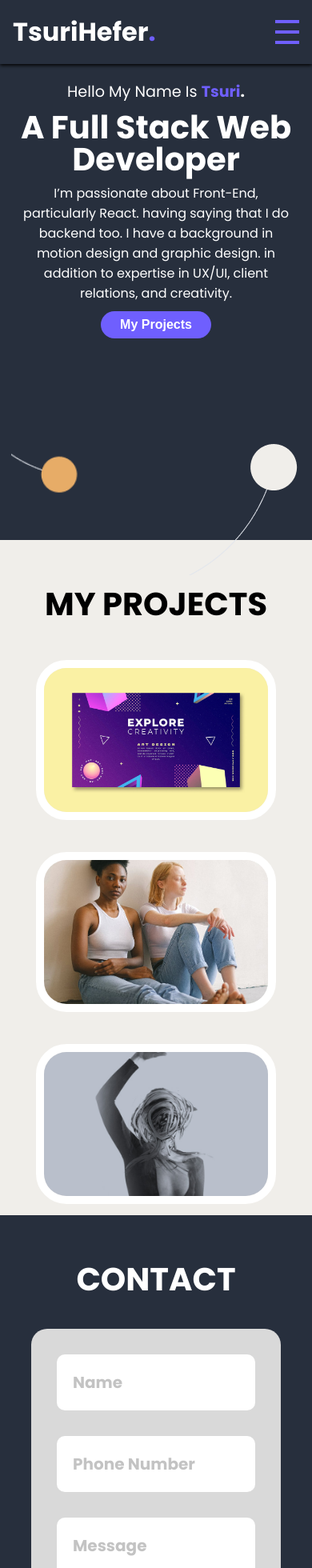
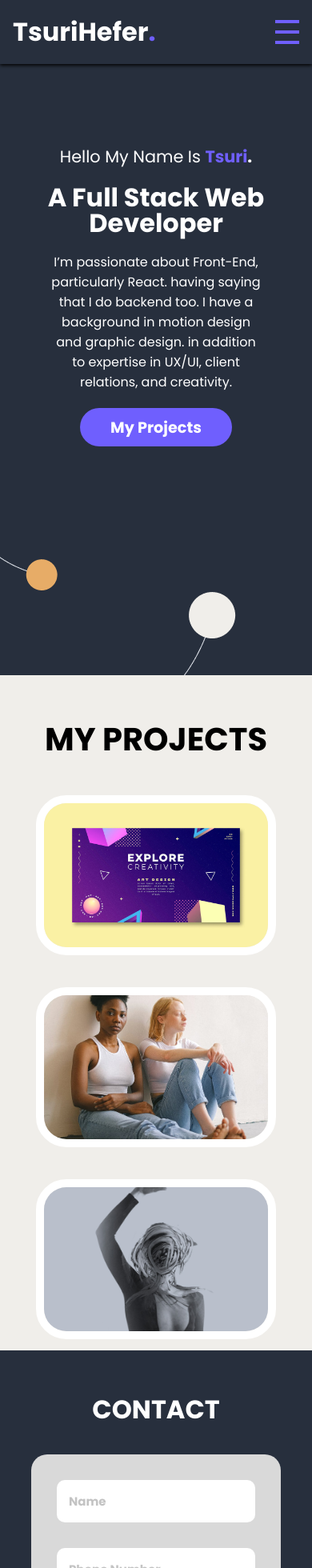
Before and after one commit to TsuriH/NewPortfolio, a React (Create React App) app: page / in a window 390 px wide. Shown: the top 1960 px of the page at 80% size. Built offline with nearby package versions, Linux system fonts and the light colour scheme.

Commit message:
WIP - finish header for mobile, now starting about section

```diff
--- a/src/Components/Layout/About/About.css
+++ b/src/Components/Layout/About/About.css
@@ -1,99 +1,10 @@
-/* .About {
-    height: 100vh;
-    text-align: center;
-    color: white;
-    display: flex;
-    flex-direction: column;
-    align-items: center;
-    background-color: var(--dark-blue);
-    padding-top: 180px;
-
-}
-
-.About .about_content {
-    display: flex;
-    flex-direction: column;
-    align-items: center;
-    justify-content: center;
-    text-align: center;
-    gap: 20px;
-    padding: 0 1em;
-}
-
-.About .about_intro {
-    font-size: 1.5rem;
-
-}
-
-.About .about_intro span {
-    font-weight: bold;
-    color: var(--blueish-purple);
-
-}
-
-.About .about_intro .point {
-    font-weight: bold;
-    color: white;
-}
-
-.About .about_title {
-    text-transform: capitalize;
-    font-size: 3rem;
-    line-height: 3rem;
-}
-
-.About .about_description {
-    padding: 0 3em;
-}
-
-.About .about-btn {
-    background: none;
-    border: none;
-    color: white;
-    font-weight: bold;
-    background-color: var(--blueish-purple);
-    padding: 0.5em 2em;
-    border-radius: 30px;
-    font-size: 1.2rem;
-}
-
-
-.About .img-cont-1 {
-    width: 100%;
-display: flex;
-justify-content: flex-start;
-}
-
-.About .mobile-orange-circle {
-
-
-} */
-/*
-.About .img-cont-2 {
-    width: 100%;
-    position: relative;
-    padding-right: 50px;
-    top: 80px;
-    border: 5px solid red;
-} */
-
-/* .About .mobile-grey-circle {
-    position: relative;
-    top: 120px;
-
-} */
-
-
-
-
-
 .About {
     height: 100vh;
     text-align: center;
     color: white;
-    display: flex;
+    /* display: flex;
     flex-direction: column;
-    align-items: center;
+    align-items: center; */
     background-color: var(--dark-blue);
     padding-top: 180px;
 }
@@ -103,7 +14,6 @@ justify-content: flex-start;
     flex-direction: column;
     align-items: center;
     justify-content: center;
-    text-align: center;
     gap: 20px;
     padding: 0 1em;
 }
@@ -141,58 +51,91 @@ justify-content: flex-start;
     padding: 0.5em 2em;
     border-radius: 30px;
     font-size: 1.2rem;
+    font-family: "Poppins";
 }
 
-.About .img-cont-1 {
+.About .img-cont {
     width: 100%;
     display: flex;
     justify-content: flex-start;
+    display: flex;
+    align-items: center;
 }
 
-.About .mobile-orange-circle {
-    /* Add specific styles for the orange circle if any */
+.About .grey-circle {
+    position: relative;
+    top: 120px;
+    right: 50px;
 }
 
-.About .mobile-grey-circle {
-    position: relative;
-    top: 120px;
-}
 
-/* Media query for iPhone 12 screen dimensions */
-@media only screen and (max-width: 390px) and (max-height: 844px) {
+/* max 375px*/
+
+@media (max-width: 375px) {
+
     .About {
-        height: 80vh;
-        padding-top: 100px;
-    }
 
-    .About .about_content {
-        gap: 10px;
-        padding: 0 0.5em;
+        padding-top: 150px;
     }
 
     .About .about_intro {
-        font-size: 1.2rem;
+        font-size: 1rem;
     }
 
     .About .about_title {
-        font-size: 2.5rem;
+        text-transform: capitalize;
+        font-size: 2rem;
         line-height: 2.5rem;
     }
 
     .About .about_description {
-        padding: 0 1em;
+        padding: 0 3em;
+        font-size: 0.8rem;
     }
 
     .About .about-btn {
-        padding: 0.5em 1.5em;
-        font-size: 1rem;
+        font-size: 0.8rem;
     }
 
-    .About .img-cont-1 {
-        justify-content: center;
+    .About .orange-circle {
+        position: relative;
+        bottom: 80px;
     }
 
-    .About .mobile-grey-circle {
-        top: 100px;
+    .About .grey-circle {
+        top: 40px;
+    }
+
+}
+
+/* max 390px */
+@media (max-width: 390px) {
+    .About .about_intro {
+        font-size: 1.3rem;
+    }
+
+    .About .about_title {
+        font-size: 2rem;
+        line-height: 2rem;
+    }
+
+}
+
+/* max 430px */
+
+@media (min-width: 380px) and (max-width: 430px) {
+    .About .grey-circle {
+        top: 150px
     }
 }
+
+/* max 360 */
+
+@media (max-width: 360px) {
+
+    .About .grey-circle {
+        position: relative;
+        top: 120px;
+        right: 50px;
+    }
+}
--- a/src/Components/Layout/About/About.tsx
+++ b/src/Components/Layout/About/About.tsx
@@ -19,15 +19,11 @@ export function About(): JSX.Element {
 
             </div>
 
-            <div className="img-cont-1">
-                <img src={mobileOrangeCircle} alt=""
-                className="mobile-orange-circle" />
-                  <img src={mobileGreyCircle} alt="" className="mobile-grey-circle" />
+            <div className="img-cont">
+                <img src={mobileOrangeCircle} alt="" className="orange-circle" />
+
+                  <img src={mobileGreyCircle} alt="" className="grey-circle" />
             </div>
-
-            {/* <div className="img-cont-2">
-
-            </div> */}
 
         </div>
 
--- a/src/Components/Layout/Contact/Contact.css
+++ b/src/Components/Layout/Contact/Contact.css
@@ -80,13 +80,159 @@
 }
 
 .Contact .mobile-blue-circle {
-    position: absolute;
+    position: relative;
     bottom: 0;
-    left: 50px;
+    right: 130px;
+
 }
 
 .Contact .mobile-small-grey-circle {
-    position: absolute;
-    bottom: 60px;
-    right: 20px;
+    position: relative;
+    bottom: 140px;
+    left: 120px;
 }
+
+
+/* RESPONSIVE */
+
+
+/* 360px */
+@media (max-width:360px) {
+    .Contact .contact_title {
+        font-size: 2rem;
+        text-transform: uppercase;
+        padding-top: 50px;
+        color: white;
+    }
+
+    .Contact form {
+        display: flex;
+        flex-direction: column;
+        align-items: flex-start;
+        gap: 1em;
+        background-color: var(--dark-grey);
+        width: fit-content;
+        padding: 2em;
+        border-radius: 20px;
+        width: 80%;
+    }
+
+    .Contact form textarea {
+        height: 100px;
+    }
+
+    .Contact form input,
+    .Contact form textarea {
+        border: none;
+        color: var(--grey);
+        width: 100%;
+        font-size: 10px;
+        padding: 1em;
+        border-radius: 10px;
+        font-family: "Poppins", sans-serif;
+    }
+
+    .Contact .send-btn {
+        font-size: 10px;
+
+    }
+
+}
+
+/* 375px */
+
+@media (min-width: 361px) and (max-width: 375px) {
+
+    .Contact .contact_title {
+        font-size: 1.6rem;
+        text-transform: uppercase;
+        padding-top: 50px;
+        color: white;
+    }
+
+
+    .Contact form input,
+    .Contact form textarea {
+        border: none;
+        color: var(--grey);
+        width: 100%;
+        font-size: 10px;
+        padding: 1em;
+        border-radius: 10px;
+        font-family: "Poppins", sans-serif;
+    }
+
+    .Contact form {
+        gap: 1em;
+    }
+
+    .Contact form textarea {
+        height: 100px;
+    }
+
+    .Contact .send-btn {
+        font-size: 10px;
+
+    }
+
+    .Contact .social-icons-container {
+        font-size: 2em;
+
+    }
+
+    .Contact .mobile-blue-circle {
+        position: relative;
+        bottom: 0;
+        right: 100px;
+        bottom: 20px;
+
+    }
+
+    .Contact .mobile-small-grey-circle {
+        position: relative;
+        bottom: 140px;
+        left: 120px;
+    }
+
+}
+
+/* 380-390 */
+
+@media (min-width: 380px) and (max-width: 390px) {
+
+    .Contact .contact_title {
+        font-size: 2rem;
+        text-transform: uppercase;
+        padding-top: 50px;
+        color: white;
+    }
+
+    .Contact form {
+        display: flex;
+        flex-direction: column;
+        align-items: flex-start;
+        gap: 2em;
+        background-color: var(--dark-grey);
+        width: fit-content;
+        padding: 2em;
+        border-radius: 20px;
+        width: 80%;
+    }
+
+    .Contact form input,
+    .Contact form textarea {
+        border: none;
+        color: var(--grey);
+        width: 100%;
+        font-size: 15px;
+        padding: 1em;
+        border-radius: 10px;
+        font-family: "Poppins", sans-serif;
+    }
+
+    .Contact .send-btn {
+        font-size: 15px;
+
+    }
+
+}
--- a/src/Components/Layout/Header/Header.css
+++ b/src/Components/Layout/Header/Header.css
@@ -51,8 +51,6 @@
     transform: rotate(45deg) translate(-15px, -8px);
 }
 
-
-
 .Header .menu-open {
     color: white;
     position: absolute;
@@ -63,7 +61,59 @@
     background-color: var(--dark-blue);
     overflow: hidden;
     transition: height 0.3s ease-in-out;
+    display: flex;
+    flex-direction: column;
+    align-items: flex-start;
+    gap: 0.2em;
+
+}
+
+.Header .menu-open a {
+    background: none;
+    color: white;
+    border: none;
+    font-family: "Poppins";
+    text-decoration: none;
+}
 
 
+/* RESPONSIVE */
 
+@media (min-width:768px) and (max-width:1024px) {
+
+    .Header .hamburger-menu {
+        display: none;
+    }
+
+    .Header {
+        display: flex;
+        justify-content: space-between;
+        align-items: center;
+        background-color: var(--dark-blue);
+        padding: 1em;
+        position: static;
+        z-index: 30;
+        width: 100%;
+        box-shadow: none;
+        /* border: 2px solid red; */
+
+    }
+
+    .Header .menu-open {
+        height: 100% !important;
+        color: white;
+        position: relative;
+        top: 0px;
+        margin-left: 3rem;
+        /* width: 100%; */
+        /* left: 0px; */
+        padding: 0 1em;
+        background-color: var(--dark-blue);
+        display: flex;
+        flex-direction: row;
+        /* align-items: center; */
+        gap: 2em;
+        /* border: 3px solid red; */
+
+    }
 }
--- a/src/Components/Layout/Header/Header.tsx
+++ b/src/Components/Layout/Header/Header.tsx
@@ -17,11 +17,11 @@ export function Header(): JSX.Element {
                 <div className="bar3"></div>
             </div>
 
-            <div className="menu-open" style={{ height: menuIsDisplayed ? "100%" : "0" }}>
-                <p>About</p>
-                <p>My Projects</p>
-                <p>Contact</p>
-            </div>
+            <nav className="menu-open" style={{ height: menuIsDisplayed ? "100%" : "0" }}>
+                <a href="#about" onClick={() => setMenuIsDisplayed(!menuIsDisplayed)}>About</a>
+                <a href="#projects" onClick={() => setMenuIsDisplayed(!menuIsDisplayed)}>Projects</a>
+                <a href="#contact" onClick={() => setMenuIsDisplayed(!menuIsDisplayed)}>Contact</a>
+            </nav>
         </div>
     );
 }
--- a/src/Components/Layout/MyProjects/MyProjects.css
+++ b/src/Components/Layout/MyProjects/MyProjects.css
@@ -5,6 +5,8 @@
     flex-direction: column;
     align-items: center;
     background-color: var(--grey);
+    position: relative;
+
     /* ntc when I got more than three projects what should the component do? scrolling down maybe? it's better to see what is the most common thing to do in that case */
 }
 
--- a/src/Components/Layout/MyProjects/MyProjects.tsx
+++ b/src/Components/Layout/MyProjects/MyProjects.tsx
@@ -19,9 +19,7 @@ export function MyProjects(): JSX.Element {
                 <div className="project-box">
                     <img src={woman} alt="" />
                 </div>
-                <div className="project-box">
-                    <img src={woman} alt="" />
-                </div>
+
 
 
 
--- a/src/Components/Layout/layout/layout.css
+++ b/src/Components/Layout/layout/layout.css
@@ -8,3 +8,19 @@
 .layout main {
     flex: 1;
 }
+
+#about,
+#projects,
+#contact {
+    scroll-margin-top: 80px;
+}
+
+@media (min-width:768px) and (max-width:1024px) {
+
+    #about,
+    #projects,
+    #contact {
+        scroll-margin-top: 0px;
+    }
+
+}
--- a/src/Components/Layout/layout/layout.tsx
+++ b/src/Components/Layout/layout/layout.tsx
@@ -13,9 +13,9 @@ export function Layout(): JSX.Element {
             </header>
 
             <main>
-                <About />
-                <MyProjects />
-                <Contact />
+                <div id="about"><About /></div>
+                <div id="projects"><MyProjects /></div>
+                <div id="contact"><Contact /></div>
             </main>
 
         </div>
--- a/src/index.css
+++ b/src/index.css
@@ -17,7 +17,13 @@ body {
   height: 100vh;
   width: 100%;
   font-family: "Poppins", sans-serif;
+
 }
+
+html, body {
+  scroll-behavior: smooth;
+}
+
 
 #root {
   height: 100%;
```
